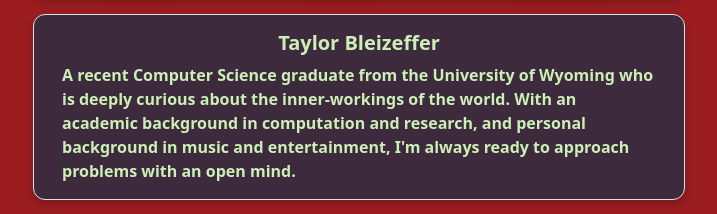
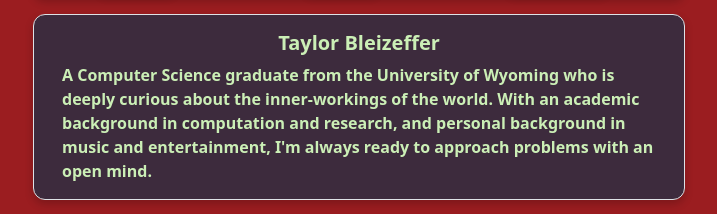
Before and after one commit to tbzeff/my-portfolio, a React (Create React App) app: page / in a window 1280 px wide. Shown: the part 384-598 px from the top of the page, without its empty margins (281-998 px from the left). Built offline with nearby package versions, Linux system fonts and the light colour scheme.

Commit message:
Fixed text color on carousel card links. Removed 'recent' from my bio

```diff
--- a/src/components/PageHeader.js
+++ b/src/components/PageHeader.js
@@ -15,7 +15,7 @@
                     <Card.Body className="m-auto">
                         <Card.Title className="text-center ctext" variant="center"><strong>Taylor Bleizeffer</strong></Card.Title>
                         <Card.Text className="fw-bold ctext">
-                        A recent Computer Science graduate from the University of Wyoming who is deeply curious about the inner-workings of the world. With an academic background in computation and research, and personal background in music and entertainment, I'm always ready to approach problems with an open mind.
+                        A Computer Science graduate from the University of Wyoming who is deeply curious about the inner-workings of the world. With an academic background in computation and research, and personal background in music and entertainment, I'm always ready to approach problems with an open mind.
                         </Card.Text>
                     </Card.Body>
                 </Card>
--- a/src/components/ProjectCard.js
+++ b/src/components/ProjectCard.js
@@ -25,7 +25,7 @@
         <Card.Body className="m-auto cprimary card-custom border" style={{width: '298px', height: '25px'}} fluid>
             <Card.Title className={"m-auto p-1 text-center hover-effect " + titleclass} style={{ borderRadius: "12px", fontSize: '16px' }} fluid>
                 <Card.Link
-                    className="link-dark clink"
+                    className="clink"
                     onMouseOver={ () => setHover(true) }
                     onMouseOut={ () => setHover(false) }
                     href={props.href}
```
